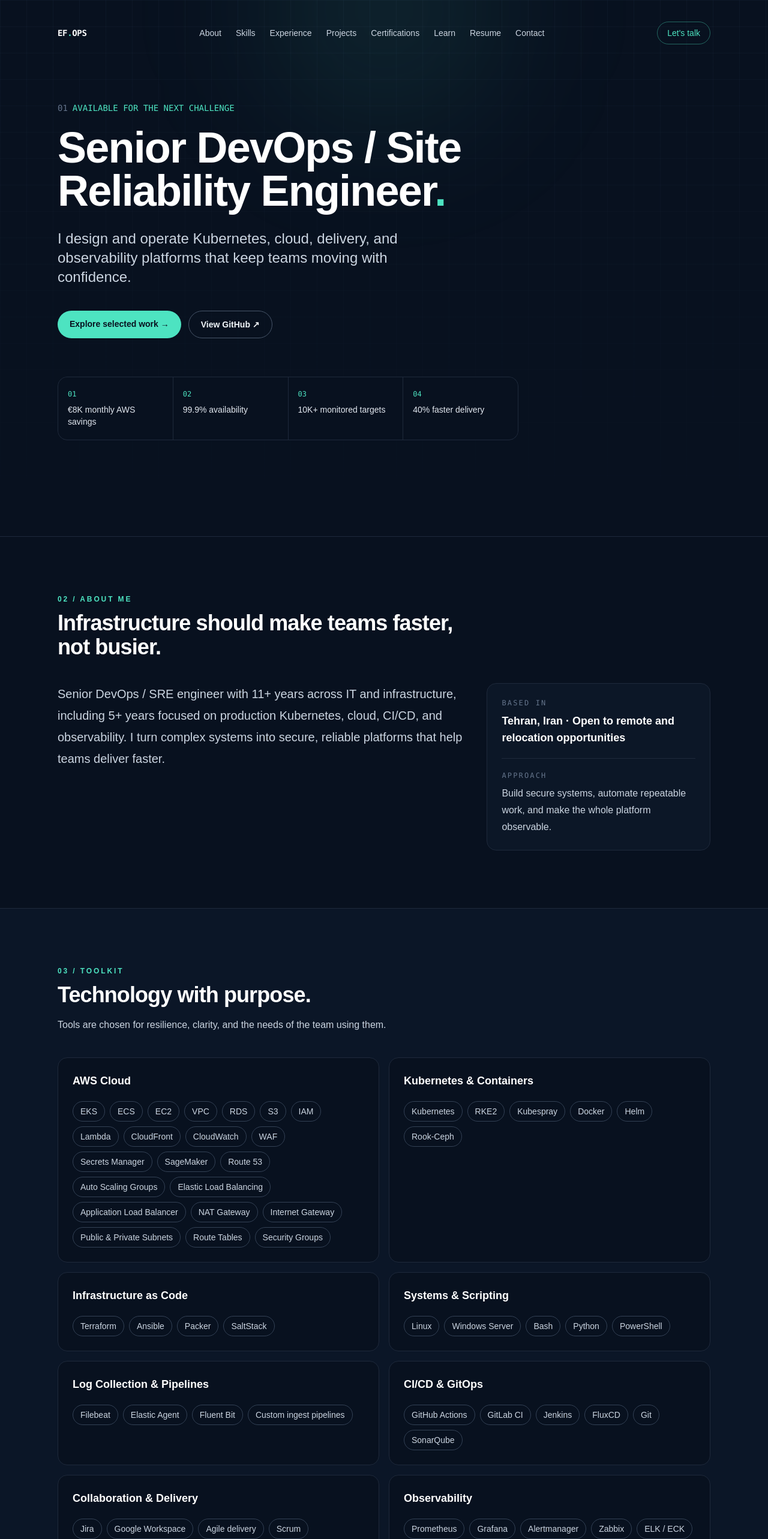
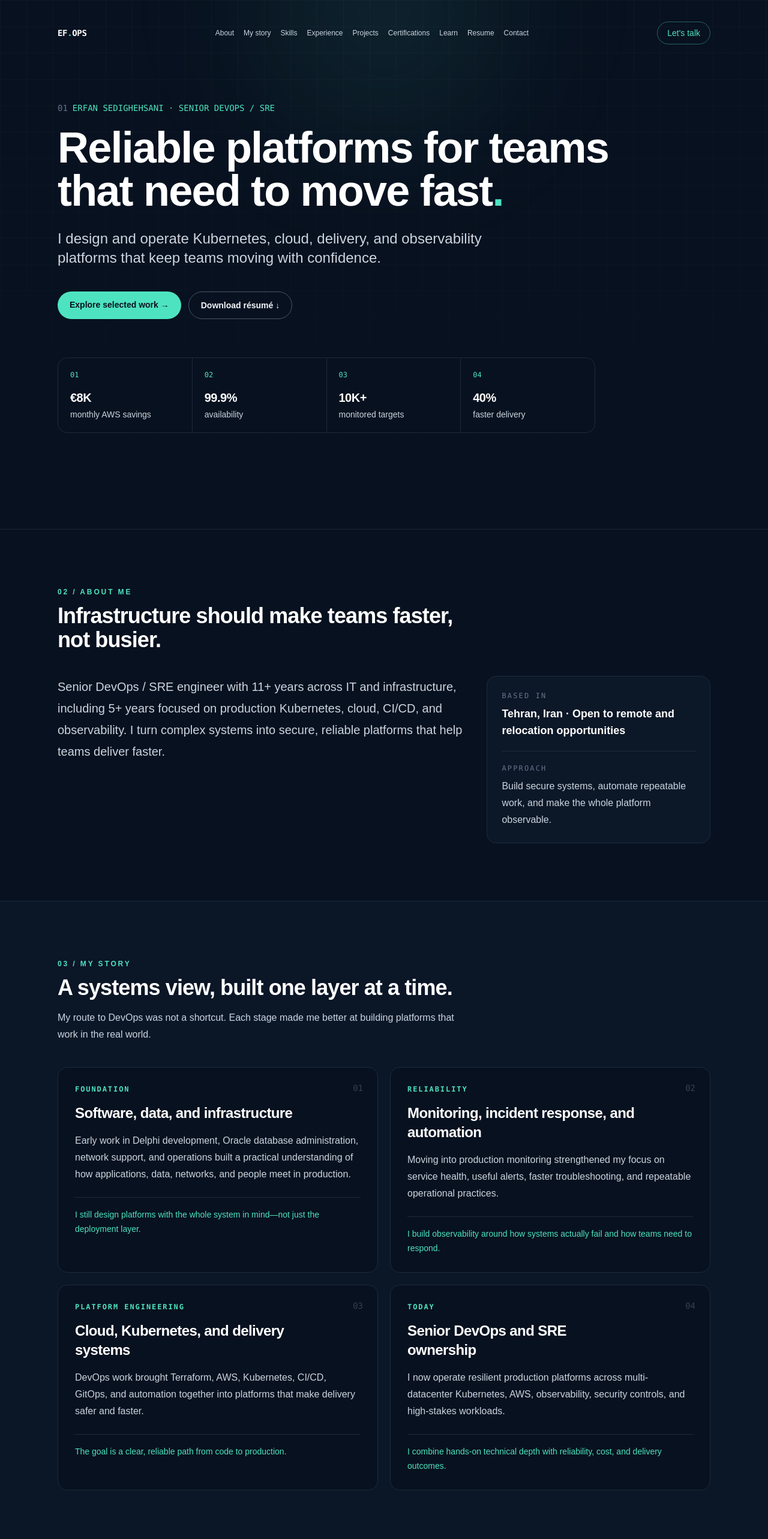
Before and after one commit to erfanehsanii/devops-portfolio, a Next.js app: page / in a window 1280 px wide. Shown: the top 2566 px of the page at 60% size. Built offline with nearby package versions, Linux system fonts and the light colour scheme.

Commit message:
Strengthen recruiter-facing hero and add career story

```diff
--- a/src/app/page.tsx
+++ b/src/app/page.tsx
@@ -2,6 +2,7 @@ import { portfolio } from "@/data/portfolio";
 
 const navItems = [
   ["About", "about"],
+  ["My story", "story"],
   ["Skills", "skills"],
   ["Experience", "experience"],
   ["Projects", "projects"],
@@ -22,7 +23,7 @@ function SectionHeading({ eyebrow, title, intro }: { eyebrow: string; title: str
 }
 
 export default function Home() {
-  const { name, role, tagline, summary, github, linkedin, email, phone, resumeUrl, skills, experience, projects, additionalProjects, learning, certifications } = portfolio;
+  const { name, tagline, summary, github, linkedin, email, phone, resumeUrl, story, skills, experience, projects, additionalProjects, learning, certifications } = portfolio;
 
   return (
     <main className="overflow-hidden">
@@ -32,29 +33,33 @@ export default function Home() {
         <div className="relative mx-auto max-w-6xl px-6 pb-20 pt-5 lg:px-8">
           <nav className="flex items-center justify-between py-4">
             <a href="#top" className="font-mono text-sm font-bold tracking-tight text-white">EF<span className="text-cyan">.</span>OPS</a>
-            <div className="hidden items-center gap-6 text-sm text-slate-300 md:flex">
+            <div className="hidden items-center gap-4 text-xs text-slate-300 xl:flex">
               {navItems.map(([label, id]) => <a key={id} className="transition hover:text-cyan" href={`#${id}`}>{label}</a>)}
             </div>
             <a href="#contact" className="rounded-full border border-cyan/40 px-4 py-2 text-sm font-medium text-cyan transition hover:bg-cyan hover:text-ink">Let&apos;s talk</a>
           </nav>
 
-          <div id="top" className="flex min-h-[calc(100vh-88px)] max-w-4xl flex-col justify-center py-20">
-            <p className="mb-5 font-mono text-sm text-cyan"><span className="mr-2 text-slate-500">01</span>AVAILABLE FOR THE NEXT CHALLENGE</p>
-            <h1 className="max-w-4xl text-5xl font-bold leading-[1.04] tracking-tight text-white sm:text-6xl lg:text-7xl">
-              {role}<span className="text-cyan">.</span>
+          <div id="top" className="flex min-h-[calc(100vh-88px)] max-w-5xl flex-col justify-center py-20">
+            <p className="mb-5 font-mono text-sm text-cyan"><span className="mr-2 text-slate-500">01</span>ERFAN SEDIGHEHSANI · SENIOR DEVOPS / SRE</p>
+            <h1 className="max-w-5xl text-5xl font-bold leading-[1.04] tracking-tight text-white sm:text-6xl lg:text-7xl">
+              Reliable platforms for teams that need to move fast<span className="text-cyan">.</span>
             </h1>
-            <p className="mt-7 max-w-2xl text-xl leading-8 text-slate-300 sm:text-2xl">{tagline}</p>
+            <p className="mt-7 max-w-3xl text-xl leading-8 text-slate-300 sm:text-2xl">{tagline}</p>
             <div className="mt-10 flex flex-wrap gap-3">
               <a href="#projects" className="rounded-full bg-cyan px-5 py-3 text-sm font-bold text-ink transition hover:bg-white">Explore selected work <span aria-hidden="true">→</span></a>
-              <a href={github} target="_blank" rel="noreferrer" className="rounded-full border border-slate-600 px-5 py-3 text-sm font-semibold text-slate-100 transition hover:border-cyan hover:text-cyan">View GitHub <span aria-hidden="true">↗</span></a>
+              <a href={resumeUrl} className="rounded-full border border-slate-600 px-5 py-3 text-sm font-semibold text-slate-100 transition hover:border-cyan hover:text-cyan">Download résumé <span aria-hidden="true">↓</span></a>
             </div>
-            <div className="mt-16 grid max-w-3xl grid-cols-2 gap-px overflow-hidden rounded-2xl border border-slate-800 bg-slate-800 sm:grid-cols-4">
-              {portfolio.focus.map((item, index) => (
-                <div key={item} className="bg-ink px-4 py-5">
-                  <p className="mb-2 font-mono text-xs text-cyan">0{index + 1}</p>
-                  <p className="text-sm font-medium text-slate-200">{item}</p>
-                </div>
-              ))}
+            <div className="mt-16 grid max-w-4xl grid-cols-2 gap-px overflow-hidden rounded-2xl border border-slate-800 bg-slate-800 sm:grid-cols-4">
+              {portfolio.focus.map((item, index) => {
+                const [value, ...label] = item.split(" ");
+                return (
+                  <div key={item} className="bg-ink px-5 py-5">
+                    <p className="font-mono text-xs text-cyan">{String(index + 1).padStart(2, "0")}</p>
+                    <p className="mt-4 text-xl font-bold tracking-tight text-white">{value}</p>
+                    <p className="mt-1 text-sm leading-5 text-slate-300">{label.join(" ")}</p>
+                  </div>
+                );
+              })}
             </div>
           </div>
         </div>
@@ -74,9 +79,27 @@ export default function Home() {
         </div>
       </section>
 
+
+      <section id="story" className="section-anchor border-y border-slate-800 bg-[#0b1627]">
+        <div className="mx-auto max-w-6xl px-6 py-24 lg:px-8">
+          <SectionHeading eyebrow="03 / My story" title="A systems view, built one layer at a time." intro="My route to DevOps was not a shortcut. Each stage made me better at building platforms that work in the real world." />
+          <div className="grid gap-5 lg:grid-cols-2">
+            {story.map((chapter, index) => (
+              <article key={chapter.phase} className="relative rounded-2xl border border-slate-800 bg-ink p-7">
+                <span className="absolute right-6 top-6 font-mono text-sm text-slate-700">{String(index + 1).padStart(2, "0")}</span>
+                <p className="font-mono text-xs font-bold uppercase tracking-[0.16em] text-cyan">{chapter.phase}</p>
+                <h3 className="mt-4 max-w-sm text-2xl font-bold tracking-tight text-white">{chapter.title}</h3>
+                <p className="mt-4 max-w-xl leading-7 text-slate-300">{chapter.description}</p>
+                <p className="mt-6 border-t border-slate-800 pt-4 text-sm leading-6 text-cyan">{chapter.takeaway}</p>
+              </article>
+            ))}
+          </div>
+        </div>
+      </section>
+
       <section id="skills" className="section-anchor border-y border-slate-800 bg-[#0b1627]">
         <div className="mx-auto max-w-6xl px-6 py-24 lg:px-8">
-          <SectionHeading eyebrow="03 / Toolkit" title="Technology with purpose." intro="Tools are chosen for resilience, clarity, and the needs of the team using them." />
+          <SectionHeading eyebrow="04 / Toolkit" title="Technology with purpose." intro="Tools are chosen for resilience, clarity, and the needs of the team using them." />
           <div className="grid gap-4 md:grid-cols-2">
             {skills.map((group) => (
               <article key={group.category} className="rounded-2xl border border-slate-800 bg-ink p-6 transition hover:-translate-y-1 hover:border-cyan/50">
@@ -91,7 +114,7 @@ export default function Home() {
       </section>
 
       <section id="experience" className="section-anchor mx-auto max-w-6xl px-6 py-24 lg:px-8">
-        <SectionHeading eyebrow="04 / Experience" title="Deep systems experience, from operations to platform engineering." />
+        <SectionHeading eyebrow="05 / Experience" title="Deep systems experience, from operations to platform engineering." />
         <div className="space-y-5">
           {experience.map((item) => (
             <article key={item.title} className="grid gap-5 rounded-2xl border border-slate-800 p-6 md:grid-cols-[11rem_1fr] md:p-8">
@@ -110,7 +133,7 @@ export default function Home() {
 
       <section id="projects" className="section-anchor border-y border-slate-800 bg-[#0b1627]">
         <div className="mx-auto max-w-6xl px-6 py-24 lg:px-8">
-          <SectionHeading eyebrow="05 / Selected work" title="Platforms designed for real operational demands." intro="A selection of hands-on infrastructure work across Kubernetes, observability, data platforms, and automation." />
+          <SectionHeading eyebrow="06 / Selected work" title="Platforms designed for real operational demands." intro="A selection of hands-on infrastructure work across Kubernetes, observability, data platforms, and automation." />
           <div className="grid gap-5 md:grid-cols-2 lg:grid-cols-3">
             {[...projects, ...additionalProjects].map((project, index) => (
               <article key={project.title} className="group flex min-h-72 flex-col rounded-2xl border border-slate-800 bg-ink p-6 transition hover:border-cyan/60 hover:shadow-glow">
@@ -126,7 +149,7 @@ export default function Home() {
       </section>
 
       <section id="certifications" className="section-anchor mx-auto max-w-6xl px-6 py-24 lg:px-8">
-        <SectionHeading eyebrow="06 / Credentials" title="Credentials and continuous learning." intro="A verified cloud certification, supported by hands-on professional training in delivery, Kubernetes, and security fundamentals." />
+        <SectionHeading eyebrow="07 / Credentials" title="Credentials and continuous learning." intro="A verified cloud certification, supported by hands-on professional training in delivery, Kubernetes, and security fundamentals." />
         <div className="grid gap-4 md:grid-cols-2 lg:grid-cols-3">
           {certifications.map((certification, index) => {
             const credential = typeof certification === "string"
@@ -155,14 +178,14 @@ export default function Home() {
 
       <section id="learning" className="section-anchor border-t border-slate-800 bg-[#0b1627]">
         <div className="mx-auto max-w-6xl px-6 py-24 lg:px-8">
-          <SectionHeading eyebrow="07 / Learn" title="Practical notes for engineers building reliable systems." intro="A growing collection of field notes, architecture explainers, and safe DevOps patterns." />
+          <SectionHeading eyebrow="08 / Learn" title="Practical notes for engineers building reliable systems." intro="A growing collection of field notes, architecture explainers, and safe DevOps patterns." />
           <div className="grid gap-4 md:grid-cols-3">{learning.map((topic) => <article key={topic} className="rounded-2xl border border-slate-800 bg-ink p-6"><p className="text-xs font-bold uppercase tracking-[0.14em] text-cyan">Coming soon</p><p className="mt-4 font-semibold text-white">{topic}</p></article>)}</div>
         </div>
       </section>
 
       <section id="resume" className="section-anchor border-t border-slate-800 bg-[#0b1627]">
         <div className="mx-auto max-w-6xl px-6 py-24 lg:px-8">
-          <SectionHeading eyebrow="08 / Resume" title="A focused record of platform engineering experience." intro="The portfolio summarizes the work. Add a current PDF resume for recruiters who need a concise, downloadable version." />
+          <SectionHeading eyebrow="09 / Resume" title="A focused record of platform engineering experience." intro="The portfolio summarizes the work. Add a current PDF resume for recruiters who need a concise, downloadable version." />
           <div className="flex flex-col gap-5 rounded-2xl border border-slate-800 bg-ink p-7 sm:flex-row sm:items-center sm:justify-between">
             <div>
               <p className="font-semibold text-white">Resume PDF</p>
@@ -179,7 +202,7 @@ export default function Home() {
 
       <section id="contact" className="section-anchor border-t border-slate-800 bg-panel">
         <div className="mx-auto max-w-6xl px-6 py-24 lg:px-8">
-          <p className="font-mono text-xs font-bold uppercase tracking-[0.24em] text-cyan">09 / Contact</p>
+          <p className="font-mono text-xs font-bold uppercase tracking-[0.24em] text-cyan">10 / Contact</p>
           <div className="mt-5 flex flex-col justify-between gap-9 md:flex-row md:items-end">
             <div>
               <h2 className="max-w-xl text-4xl font-bold tracking-tight text-white sm:text-5xl">Let&apos;s build something reliable.</h2>
```
